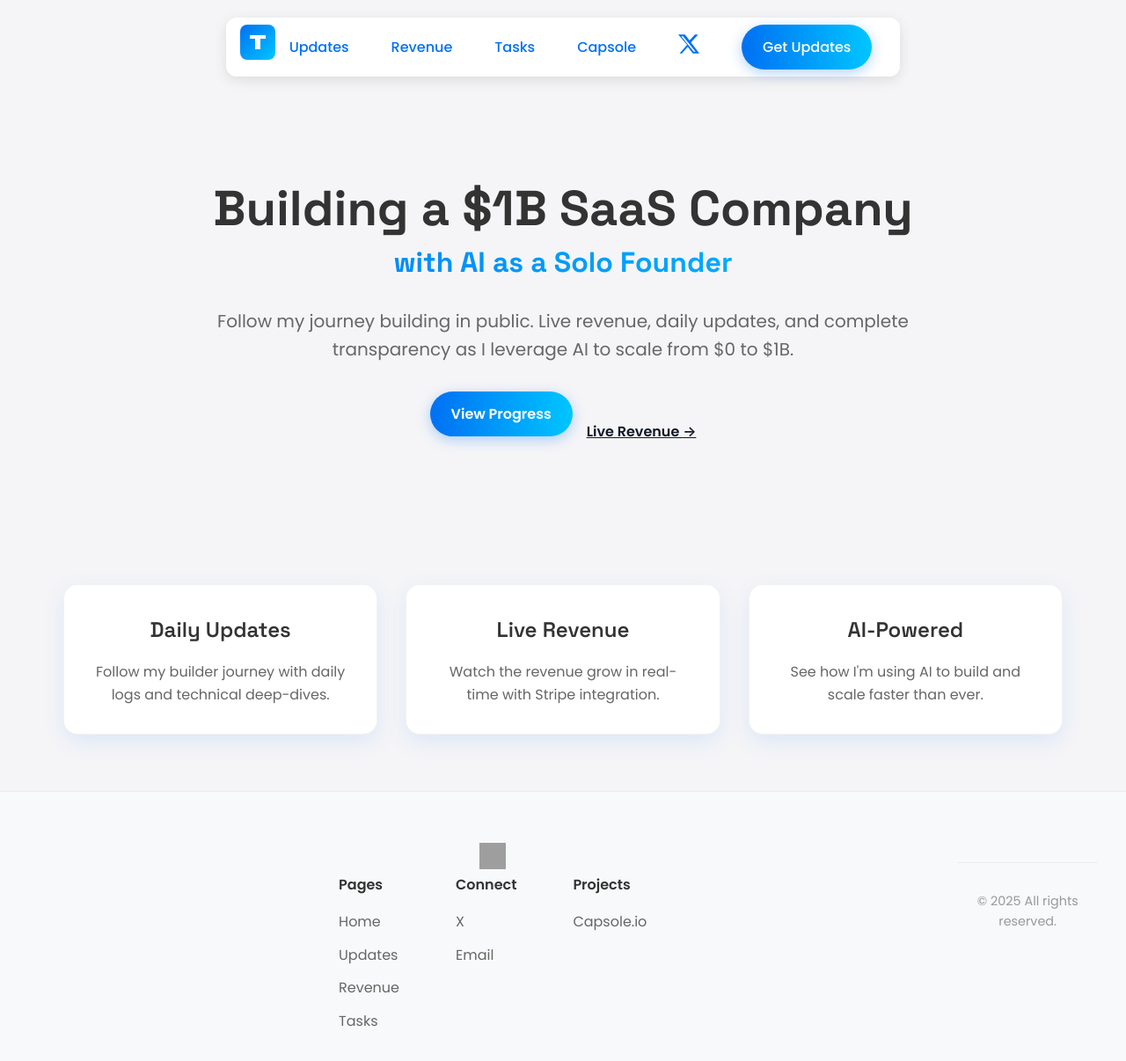
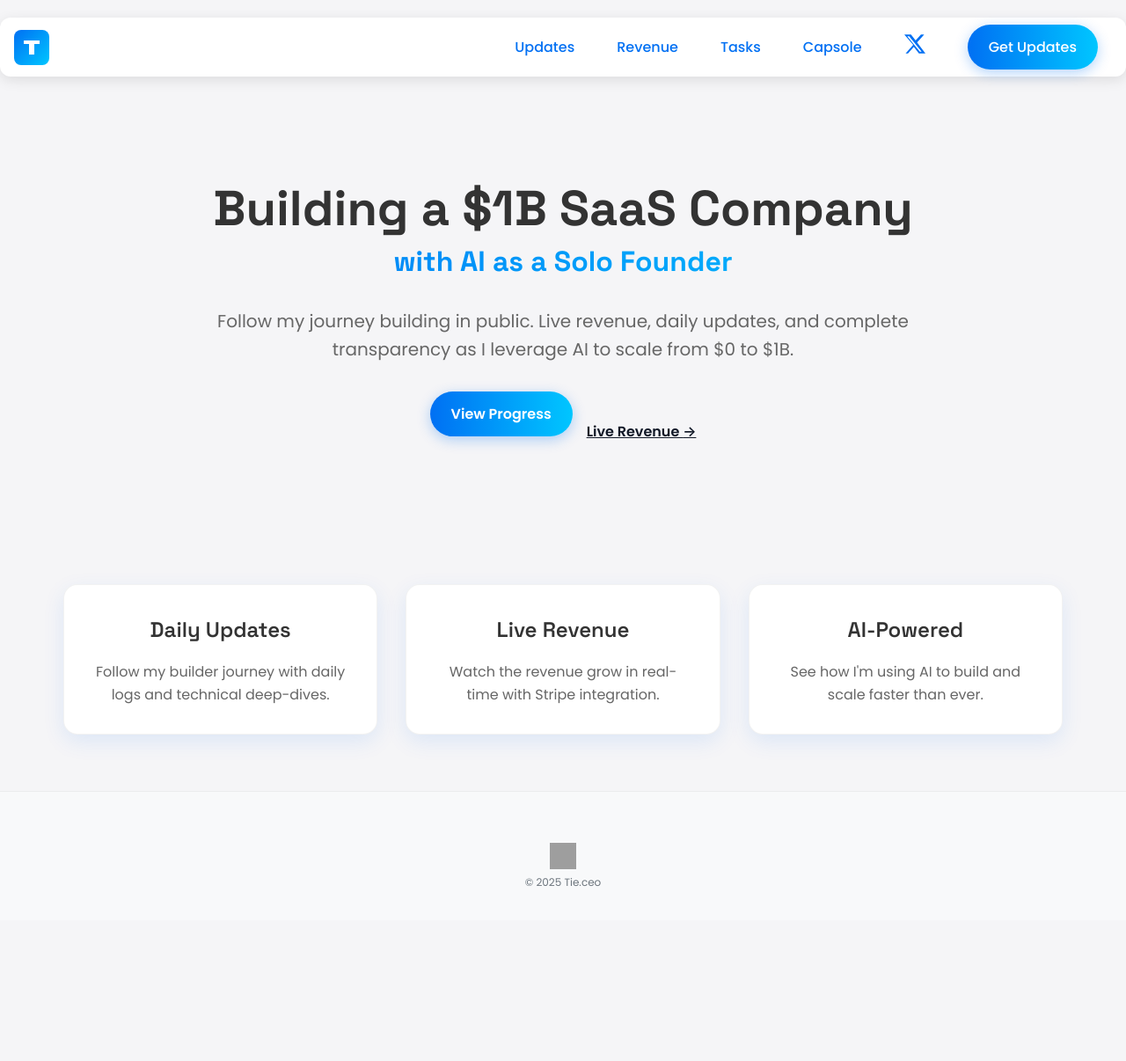
Before and after one commit to TieLove333/tieceo, a Next.js app: page / in a window 1280 px wide. Shown: the top 1206 px of the page at 88% size. After the commit the page ends 1046 px from the top, so only its background shows below. Built offline with nearby package versions, Linux system fonts and the light colour scheme; grey boxes are pictures that could not be loaded.

Commit message:
Update footer to only show logo and copyright, fix nav links color

```diff
--- a/app/components/Footer.js
+++ b/app/components/Footer.js
@@ -1,4 +1,3 @@
-import Link from 'next/link'
 import Image from 'next/image'
 
 export default function Footer() {
@@ -13,31 +12,9 @@ export default function Footer() {
             height={30}
           />
         </div>
-
-        <div className="footer-links">
-          <div className="footer-section">
-            <h4>Pages</h4>
-            <Link href="/">Home</Link>
-            <Link href="/updates">Updates</Link>
-            <Link href="/revenue">Revenue</Link>
-            <Link href="/tasks">Tasks</Link>
-          </div>
-
-          <div className="footer-section">
-            <h4>Connect</h4>
-            <a href="https://x.com/your_handle" target="_blank" rel="noopener noreferrer">X</a>
-            <a href="mailto:contact@tie.ceo">Email</a>
-          </div>
-
-          <div className="footer-section">
-            <h4>Projects</h4>
-            <a href="https://capsole.io" target="_blank" rel="noopener noreferrer">Capsole.io</a>
-          </div>
+        <div className="footer-copyright">
+          © {new Date().getFullYear()} Tie.ceo
         </div>
-      </div>
-
-      <div className="footer-bottom">
-        <p>© {new Date().getFullYear()} All rights reserved.</p>
       </div>
     </footer>
   );
--- a/app/globals.css
+++ b/app/globals.css
@@ -28,7 +28,9 @@ body {
   font-size: 1.5rem;
   font-weight: 700;
   color: #0070f3;
-  font-family: 'Space Grotesk', sans-serif;
+  font-family: Space Grotesk, sans-serif;
+  margin-top: 2px;
+  margin-bottom: -10px;
 }
 
 .logo a {
@@ -594,7 +596,7 @@ body {
 }
 
 .nav-container.header {
-  max-width: 1400px;
+  width: 1400px;
   margin: 20px auto;
   border-radius: 12px;
   background-color: white;
```
